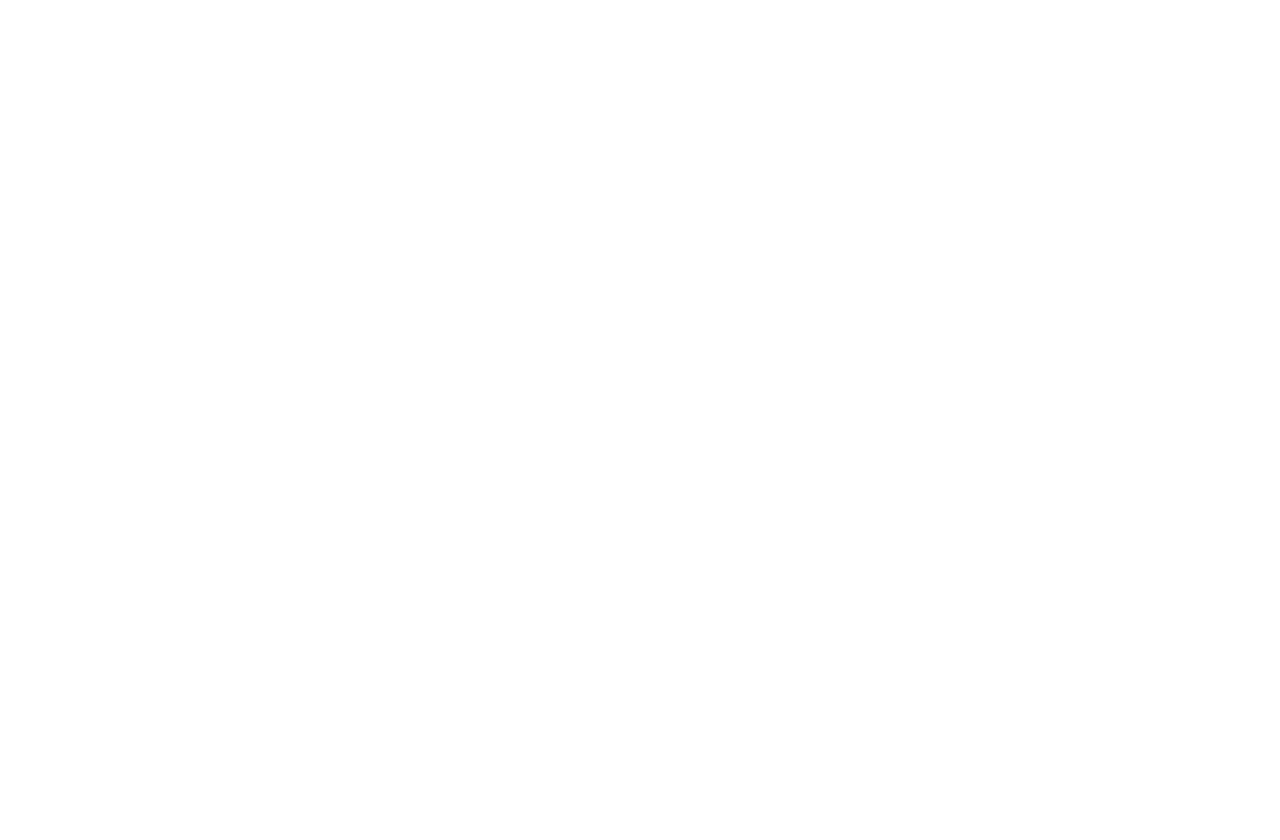
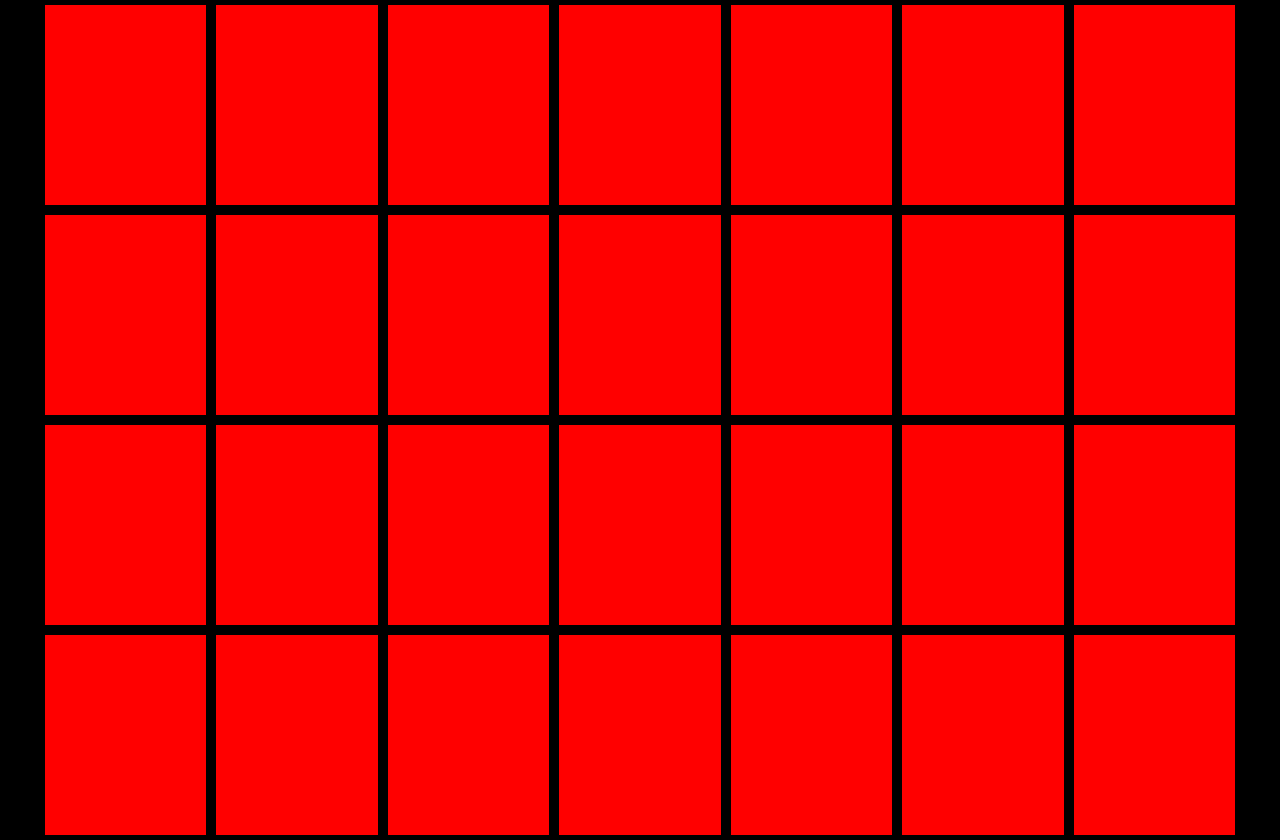
Before and after one commit to RobyLedda94/html-css-zoom, a plain HTML site: page index.html in a window 1280 px wide. Before the commit the page ends 800 px from the top, so only its background shows below. Drawn offline with Linux system fonts and the light colour scheme.

Commit message:
[UPD] add main layout

```diff
--- a/css/style.css
+++ b/css/style.css
@@ -3,3 +3,34 @@
     padding: 0;
     box-sizing: border-box;
 }
+
+
+main{
+    background-color: black;
+}
+
+
+
+
+/* LAYOUT CLASSES */
+
+.container{
+    max-width: 1200px;
+    margin: 0 auto;
+}
+
+
+.row{
+    display: flex;
+    flex-wrap: wrap;
+}
+
+.col-20{
+    width: calc(100% / 7);
+}
+
+.content{
+    background-color: red;
+    height: 200px;
+    margin: 5px;
+}
--- a/index.html
+++ b/index.html
@@ -9,10 +9,101 @@
 <body>
 
 <!-- PART MAIN -->
-<main></main>
+<main>
+    <div class="container">
+        <div class="row">
+            <div class="col-20">
+                <div class="content"></div>
+            </div>
+            <div class="col-20">
+                <div class="content"></div>
+            </div>
+            <div class="col-20">
+                <div class="content"></div>
+            </div>
+            <div class="col-20">
+                <div class="content"></div>
+            </div>
+            <div class="col-20">
+                <div class="content"></div>
+            </div>
+            <div class="col-20">
+                <div class="content"></div>
+            </div>
+            <div class="col-20">
+                <div class="content"></div>
+            </div>
+            <div class="col-20">
+                <div class="content"></div>
+            </div>
+            <div class="col-20">
+                <div class="content"></div>
+            </div>
+            <div class="col-20">
+                <div class="content"></div>
+            </div>
+            <div class="col-20">
+                <div class="content"></div>
+            </div>
+            <div class="col-20">
+                <div class="content"></div>
+            </div>
+            <div class="col-20">
+                <div class="content"></div>
+            </div>
+            <div class="col-20">
+                <div class="content"></div>
+            </div>
+            <div class="col-20">
+                <div class="content"></div>
+            </div>
+            <div class="col-20">
+                <div class="content"></div>
+            </div>
+            <div class="col-20">
+                <div class="content"></div>
+            </div>
+            <div class="col-20">
+                <div class="content"></div>
+            </div>
+            <div class="col-20">
+                <div class="content"></div>
+            </div>
+            <div class="col-20">
+                <div class="content"></div>
+            </div>
+            <div class="col-20">
+                <div class="content"></div>
+            </div>
+            <div class="col-20">
+                <div class="content"></div>
+            </div>
+            <div class="col-20">
+                <div class="content"></div>
+            </div>
+            <div class="col-20">
+                <div class="content"></div>
+            </div>
+            <div class="col-20">
+                <div class="content"></div>
+            </div>
+            <div class="col-20">
+                <div class="content"></div>
+            </div>
+            <div class="col-20">
+                <div class="content"></div>
+            </div>
+            <div class="col-20">
+                <div class="content"></div>
+            </div>
+        </div>
+    </div>
+</main>
 
 <!-- PART FOOTER -->
-<footer></footer>
+<footer>
+
+</footer>
 
 </body>
 </html>
```
